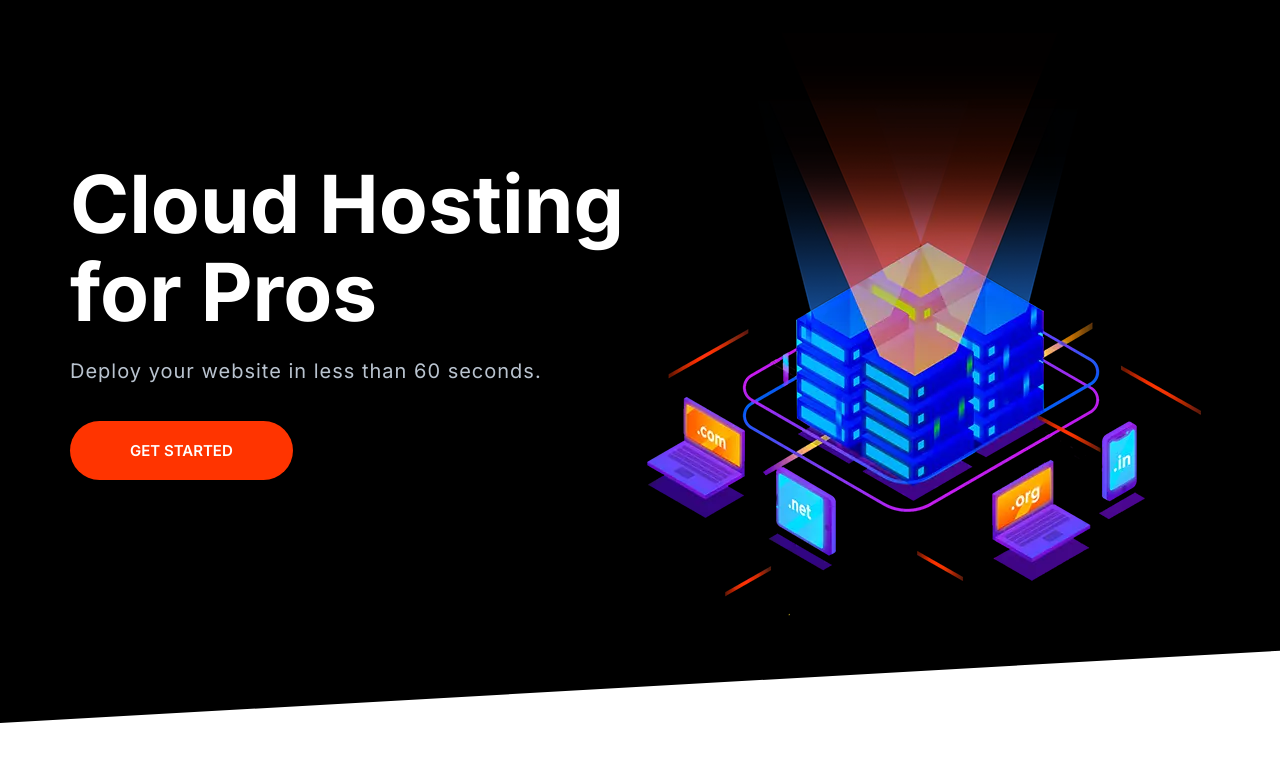
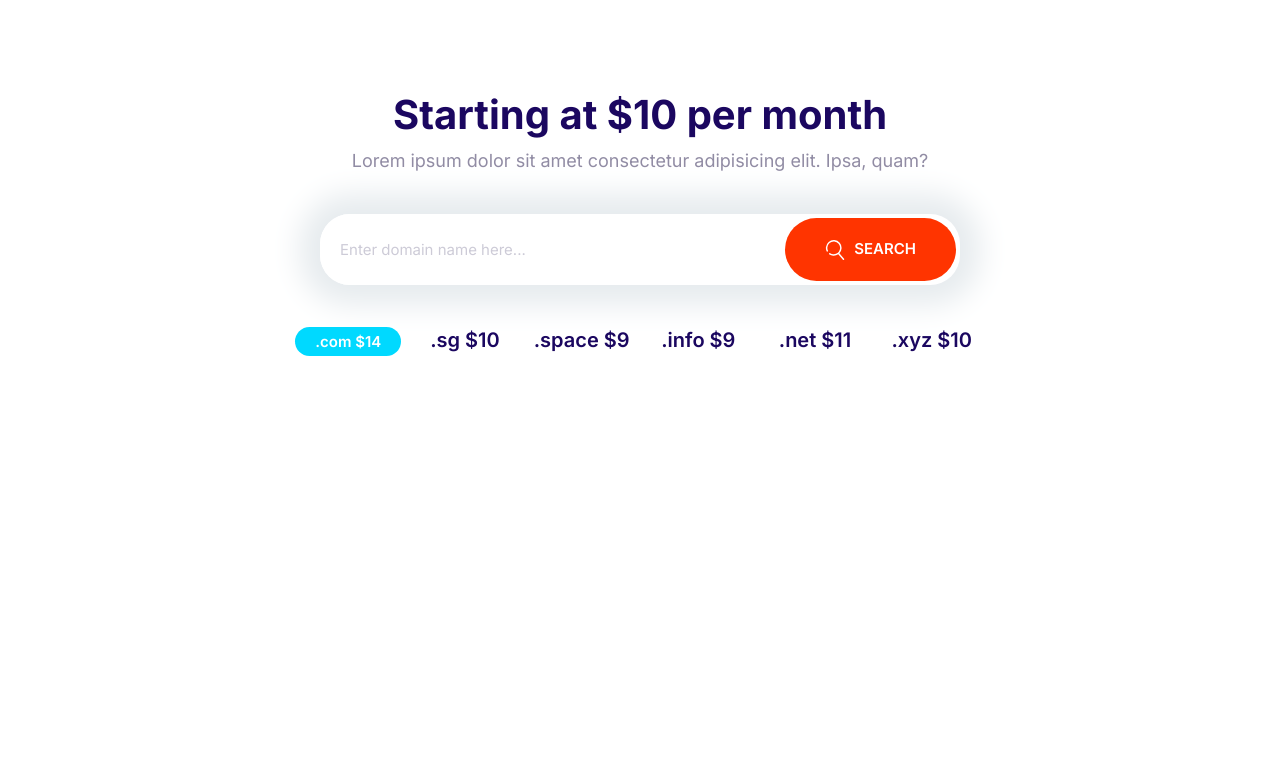
Before and after one commit to bi-mal/EagerDarwin, a plain HTML site: page index.html in a window 1280 px wide. Drawn offline with Linux system fonts and the light colour scheme.

Commit message:
created and styled domain block

```diff
--- a/css/styles.css
+++ b/css/styles.css
@@ -174,10 +174,17 @@ a{
     font-weight: 600;
     line-height: inherit;
     margin: 1rem 0;
+    outline: 0;
     padding: 2rem;
     text-align: center;
     text-transform: uppercase;
     white-space: nowrap;
+}
+.btn .icon{
+    width: 2rem;
+    height: 2rem;
+    margin-right: 0.5rem;
+    vertical-align: middle;
 }
 .btn--primary{
     background-color: var(--color-primary);
@@ -220,6 +227,7 @@ a{
 @media screen and (min-width:1024px) {
     .btn{
         font-size: 1.5rem;
+        padding: 2rem 4rem;
     }
 }
 
@@ -242,7 +250,7 @@ a{
 .input-group .input{
     border: 0;
     flex-grow: 1;
-    padding: 1.5rem 1rem;
+    padding: 1.5rem 2rem;
 }
 .input-group .btn{
     margin: 4px;
@@ -607,3 +615,27 @@ a{
         padding-top: 0;
     }
 }
+
+/* Domain block */
+
+.block-domain .input-group{
+    box-shadow: 0 0 30px 20px #e6ebee;
+    border: 0;
+    margin: 4rem auto;
+    max-width: 640px;
+}
+.block-domain__price{
+    display: grid;
+    grid-template-columns: repeat(3,1fr);
+    grid-template-rows: repeat(2,6rem);
+    font-size: 2rem;
+    font-weight: 600;
+    justify-items: center;
+    max-width: 700px;
+    margin: 0 auto;
+}
+@media screen and (min-width:768px) {
+    .block-domain__price{
+        grid-template-columns: repeat(auto-fit, minmax(10rem, 1fr));
+    }
+}
--- a/index.html
+++ b/index.html
@@ -15,27 +15,36 @@
     <link rel="stylesheet" href="css/styles.css" />
   </head>
   <body>
-    <section class="block block--dark block--skewed-left hero">
-      <div class="container grid grid--1x2">
-        <header class="block__header hero__content">
-          <h1 class="block__heading">Cloud Hosting for Pros</h1>
-          <p class="hero__tagline">
-            Deploy your website in less than 60 seconds.
-          </p>
-          <a href="#" class="btn btn--accent btn--stretched">Get Started</a>
-        </header>
-        <picture>
-          <source
-            type="image/webp"
-            srcset="images/banner.webp 1x, images/banner@2x.webp 2x"
-          />
-          <source
-            type="image/png"
-            srcset="images/banner.png 1x, images/banner@2x.png 2x"
-          />
-          <img class="hero__image" src="images/banner@2x.png" alt="" />
-        </picture>
+    <section class="block container block-domain">
+      <header class="block__header">
+        <h2>Starting at $10 per month</h2>
+        <p>
+          Lorem ipsum dolor sit amet consectetur adipisicing elit. Ipsa, quam?
+        </p>
+      </header>
+      <div class="input-group">
+        <input
+          type="text"
+          class="input"
+          placeholder="Enter domain name here..."
+        />
+        <button class="btn btn--accent">
+          <svg class="icon icon--white">
+            <use xlink:href="images/sprite.svg#search"></use>
+          </svg>
+          Search
+        </button>
       </div>
+      <ul class="list block-domain__price">
+        <li>
+          <span class="badge badge--secondary">.com $14</span>
+        </li>
+        <li>.sg $10</li>
+        <li>.space $9</li>
+        <li>.info $9</li>
+        <li>.net $11</li>
+        <li>.xyz $10</li>
+      </ul>
     </section>
     <script src="js/main.js"></script>
   </body>
```
Also changed, not shown: components/domain-block.html (added, +25 -0 lines).
